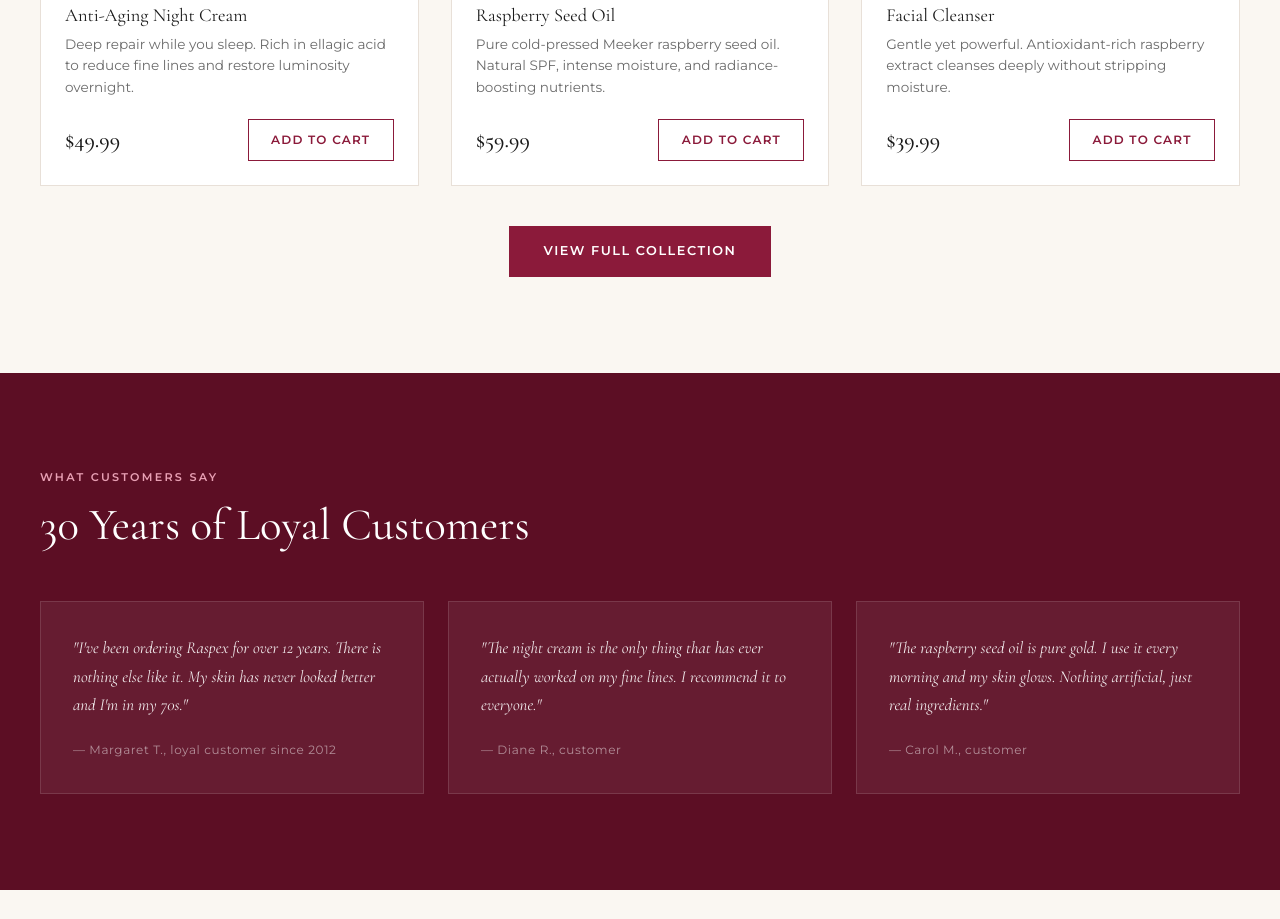
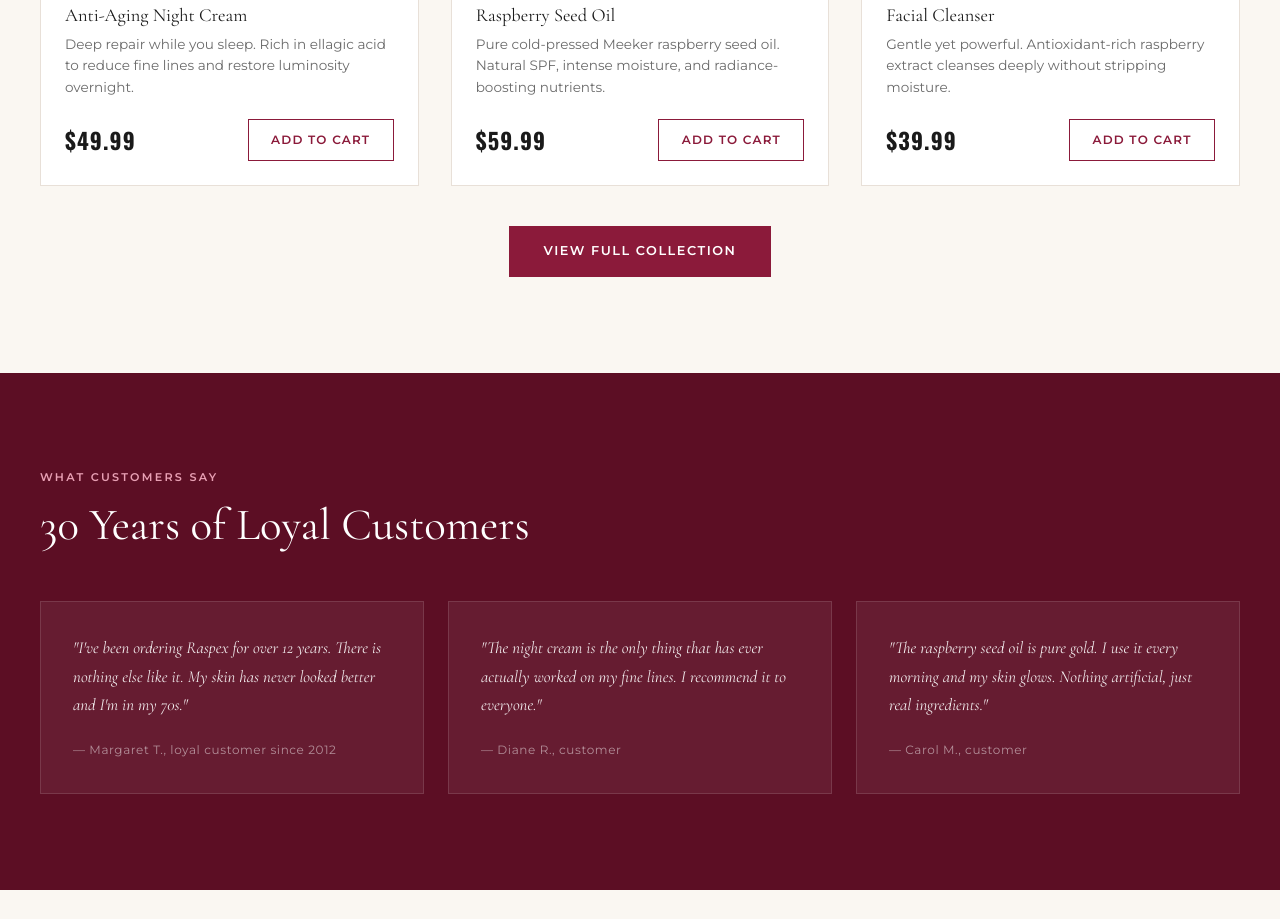
Before and after one commit to selahsiteservices/Raspex, a plain HTML site: page index.html in a window 1280 px wide. Shown: the part 1740-2659 px from the top of the page. Drawn offline with nearby package versions, Linux system fonts and the light colour scheme.

Commit message:
Change price font to Oswald bold

```diff
--- a/index.html
+++ b/index.html
@@ -7,7 +7,7 @@
   <link rel="stylesheet" href="styles.css" />
   <link rel="preconnect" href="https://fonts.googleapis.com" />
   <link rel="preconnect" href="https://fonts.gstatic.com" crossorigin />
-  <link href="https://fonts.googleapis.com/css2?family=Cormorant+Garamond:ital,wght@0,300;0,400;0,500;0,600;1,300;1,400&family=Montserrat:wght@300;400;500;600&display=swap" rel="stylesheet" />
+  <link href="https://fonts.googleapis.com/css2?family=Cormorant+Garamond:ital,wght@0,300;0,400;0,500;0,600;1,300;1,400&family=Montserrat:wght@300;400;500;600&family=Oswald:wght@600;700&display=swap" rel="stylesheet" />
 </head>
 <body>
 
--- a/styles.css
+++ b/styles.css
@@ -205,7 +205,7 @@ nav {
 .product-info h3 { margin-bottom: 0.5rem; font-size: 1.15rem; }
 .product-info p { color: var(--muted); font-size: 0.85rem; line-height: 1.6; margin-bottom: 1.25rem; }
 .product-footer { display: flex; align-items: center; justify-content: space-between; }
-.price { font-family: var(--font-serif); font-size: 1.4rem; font-weight: 500; color: var(--charcoal); }
+.price { font-family: 'Oswald', sans-serif; font-size: 1.4rem; font-weight: 700; color: var(--charcoal); letter-spacing: 0.05em; }
 
 /* ── Cart FAB ── */
 .cart-fab {
```
Also changed, not shown: shop.html (+1 -1 lines).
